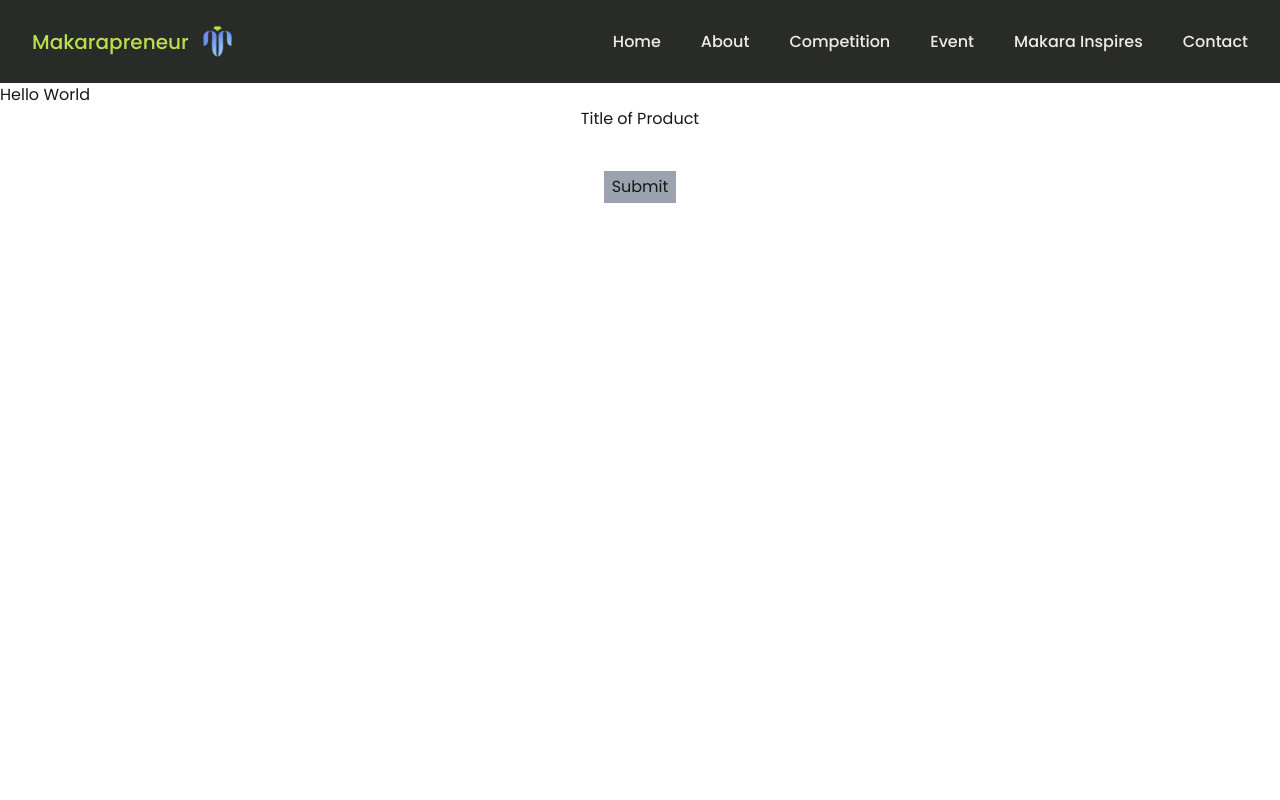
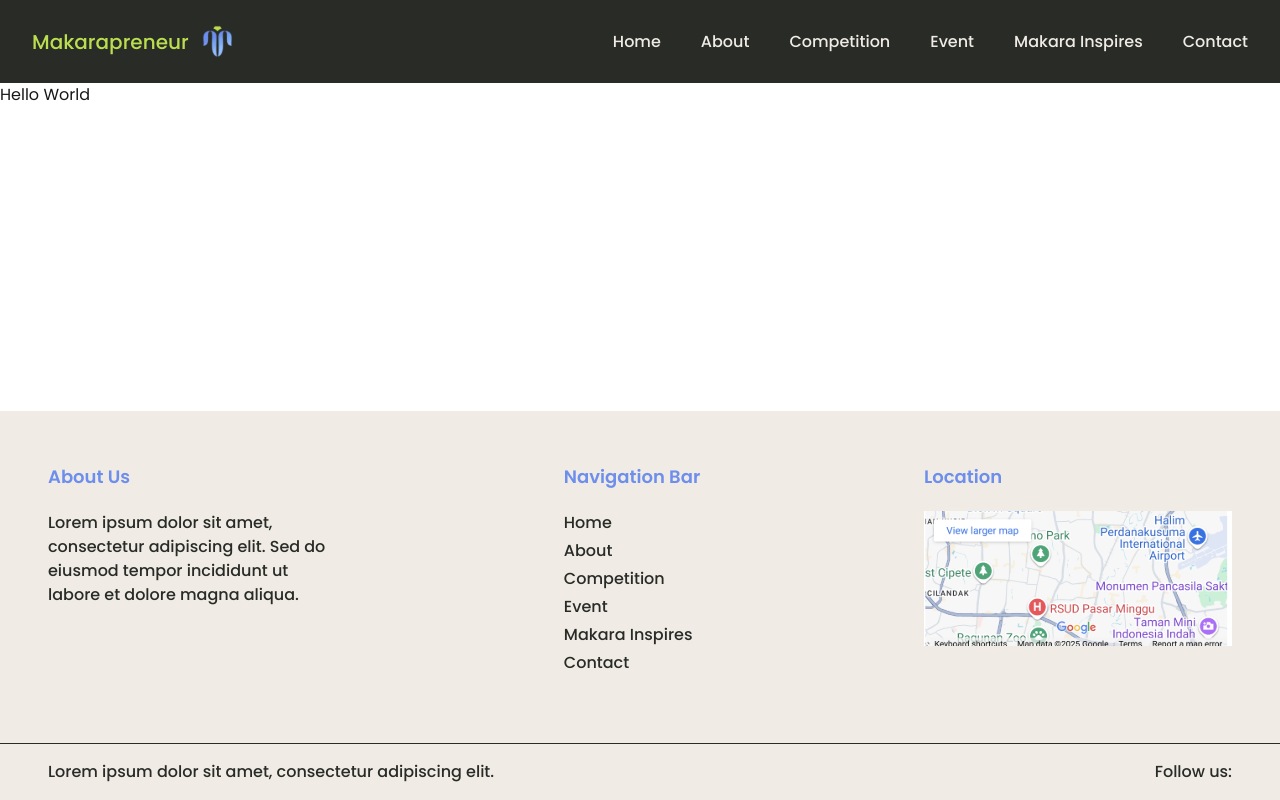
Before and after one commit to pesolosep/makarapreneur, a Next.js app: page / in a window 1280 px wide. Built offline with nearby package versions, Linux system fonts and the light colour scheme; no server answers.

Commit message:
feat: created footer

```diff
--- a/src/app/globals.css
+++ b/src/app/globals.css
@@ -28,4 +28,8 @@ body {
   .link {
     @apply hover:brightness-75 duration-200;
   }
+
+  .linkFooter {
+    @apply hover:text-cornflowerBlue duration-200;
+  }
 }
--- a/src/app/page.tsx
+++ b/src/app/page.tsx
@@ -1,4 +1,5 @@
-import Home from "@/components/Home";
+import Footer from "@/components/Footer";
+import Home from "@/components/homepage/Home";
 import Navbar from "@/components/Navbar";
 
 export default function page() {
@@ -6,6 +7,7 @@ export default function page() {
         <div className="font-poppins">
             <Navbar />
             <Home />
+            <Footer />
         </div>
     );
 }
--- /dev/null
+++ b/src/components/Footer.tsx
@@ -0,0 +1,61 @@
+import Image from "next/image";
+import map from "@/assets/dummyMap.svg";
+import Link from "next/link";
+
+export default function Footer() {
+    return (
+        <footer>
+            <div className="min-h-[389px] w-full bg-linen text-signalBlack fixed bottom-0 pt-8 flex flex-col">
+                <div className="flex justify-between w-full mt-5 h-[250px] px-12">
+                    <div>
+                        <h3 className="text-cornflowerBlue font-semibold text-lg mb-5">
+                            About Us
+                        </h3>
+                        <p className="w-[292px] font-medium">
+                            Lorem ipsum dolor sit amet, consectetur adipiscing
+                            elit. Sed do eiusmod tempor incididunt ut labore et
+                            dolore magna aliqua.
+                        </p>
+                    </div>
+                    <div>
+                        <h3 className="text-cornflowerBlue font-semibold text-lg mb-5">
+                            Navigation Bar
+                        </h3>
+                        <ul className="font-medium flex flex-col gap-1">
+                            <Link href={'#'} className="linkFooter">
+                                <li>Home</li>
+                            </Link>
+                            <Link href={'#'} className="linkFooter">
+                                <li>About</li>
+                            </Link>
+                            <Link href={'#'} className="linkFooter">
+                                <li>Competition</li>
+                            </Link>
+                            <Link href={'#'} className="linkFooter">
+                                <li>Event</li>
+                            </Link>
+                            <Link href={'#'} className="linkFooter">
+                                <li>Makara Inspires</li>
+                            </Link>
+                            <Link href={'#'} className="linkFooter">
+                                <li>Contact</li>
+                            </Link>
+                        </ul>
+                    </div>
+                    <div>
+                        <h3 className="text-cornflowerBlue font-semibold text-lg mb-5">
+                            Location
+                        </h3>
+                        <Image src={map} alt="map" />
+                    </div>
+                </div>
+                <div className="flex justify-between mt-auto py-4 border-t border-signalBlack px-12 font-medium">
+                    <h3>
+                        Lorem ipsum dolor sit amet, consectetur adipiscing elit.
+                    </h3>
+                    <h3>Follow us:</h3>
+                </div>
+            </div>
+        </footer>
+    );
+}
--- a/src/components/Home.tsx
+++ /dev/null
@@ -1,23 +0,0 @@
-'use client'
-
-import { addProduct } from "@/lib/addProduct";
-
-
-export default function Home() {
-
-    const onSubmit = async () => {
-        await addProduct();
-        window.alert("Product Added");
-    }
-
-    return (
-        <div>
-            <h1>Hello World</h1>
-            <div className="flex flex-col gap-2 items-center">
-                <label htmlFor="title">Title of Product</label>
-                <input type="text" name="title" id="title" className="text-black"/>
-                <button onClick={onSubmit} className="bg-gray-400 px-2 py-1 hover:bg-slate-600 duration-150">Submit</button>
-            </div>
-        </div>
-    );
-}
--- /dev/null
+++ b/src/components/homepage/Home.tsx
@@ -0,0 +1,7 @@
+export default function Home() {
+    return (
+        <div>
+            <h1>Hello World</h1>
+        </div>
+    );
+}
```
Also changed, not shown: src/assets/dummyMap.svg (added).
